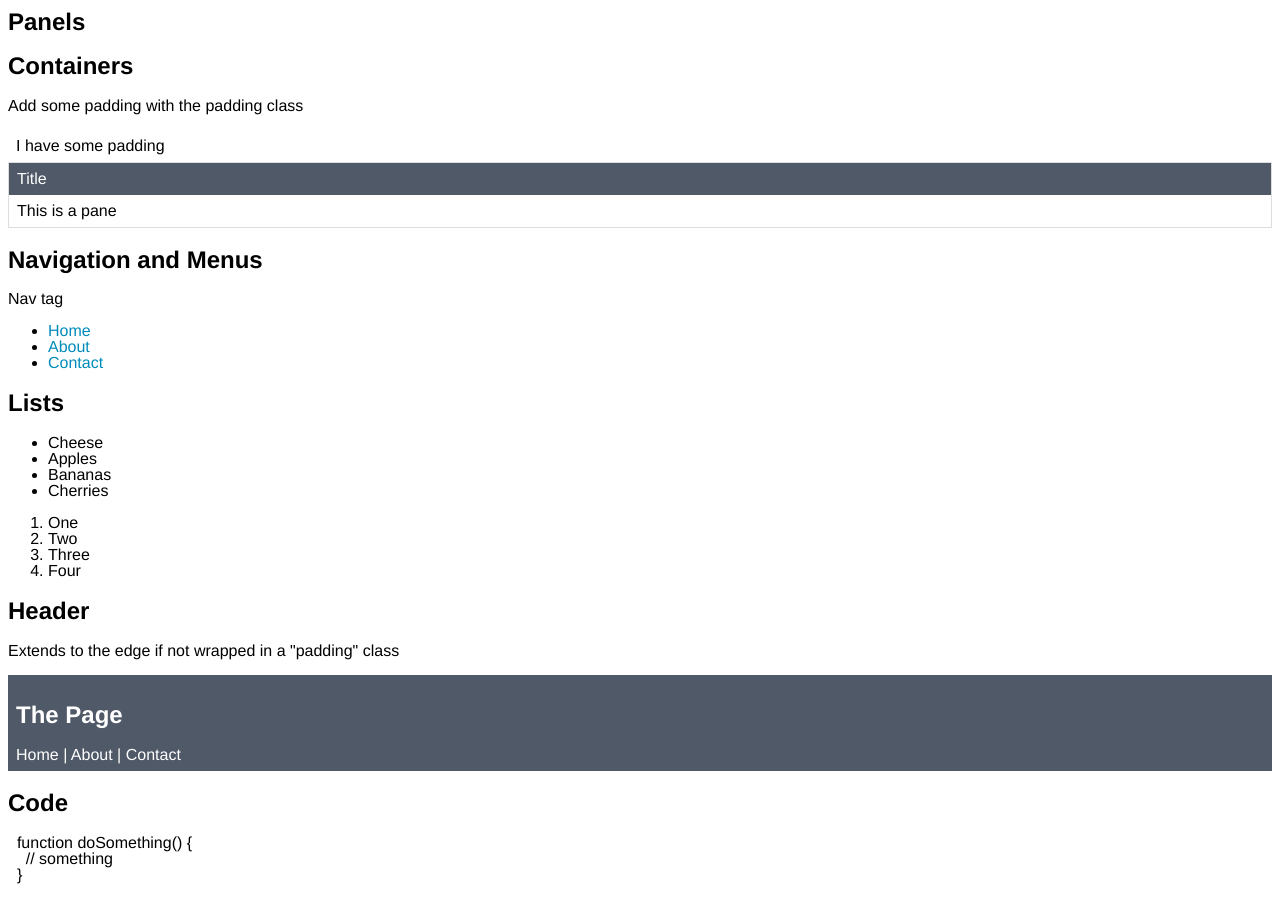
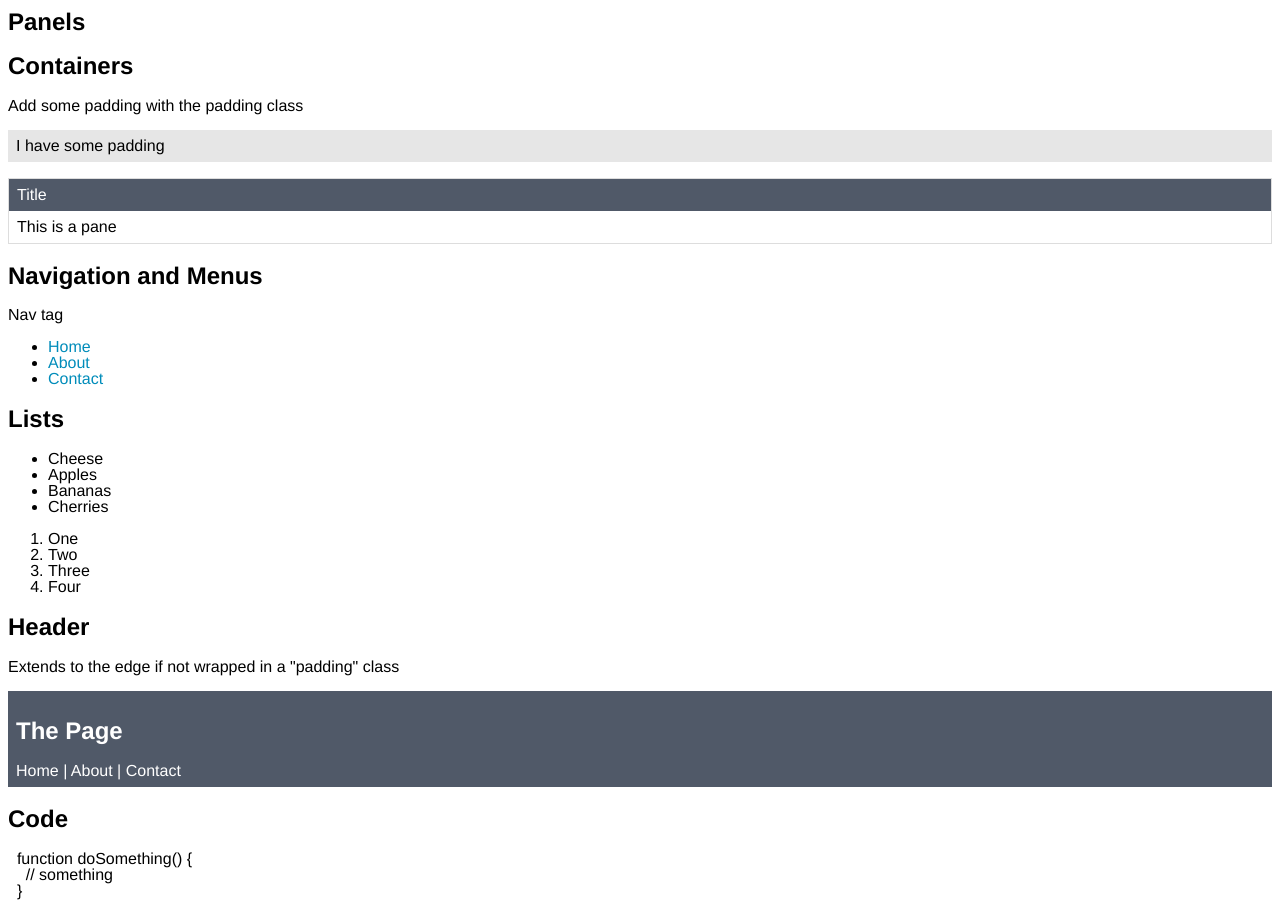
Before and after one commit to seanhess/bootcrap, a website: page index.html in a window 1280 px wide. Shown: the part 1480-2403 px from the top of the page. Drawn offline with Linux system fonts and the light colour scheme.

Commit message:
highlight

```diff
--- a/bootcrap.css
+++ b/bootcrap.css
@@ -140,3 +140,7 @@ header a {
 .pane {
   border: solid 1px #ddd;
 }
+
+.highlight {
+  background-color: #E6E6E6;
+}
--- a/index.html
+++ b/index.html
@@ -90,9 +90,11 @@
   <h2>Containers</h2>
   <p>Add some padding with the padding class</p>
 
-  <section class="padding">
+  <p>
+  <section class="padding highlight">
     I have some padding
   </section>
+  </p>
 
   <section class="pane">
     <header>Title</header>
```
